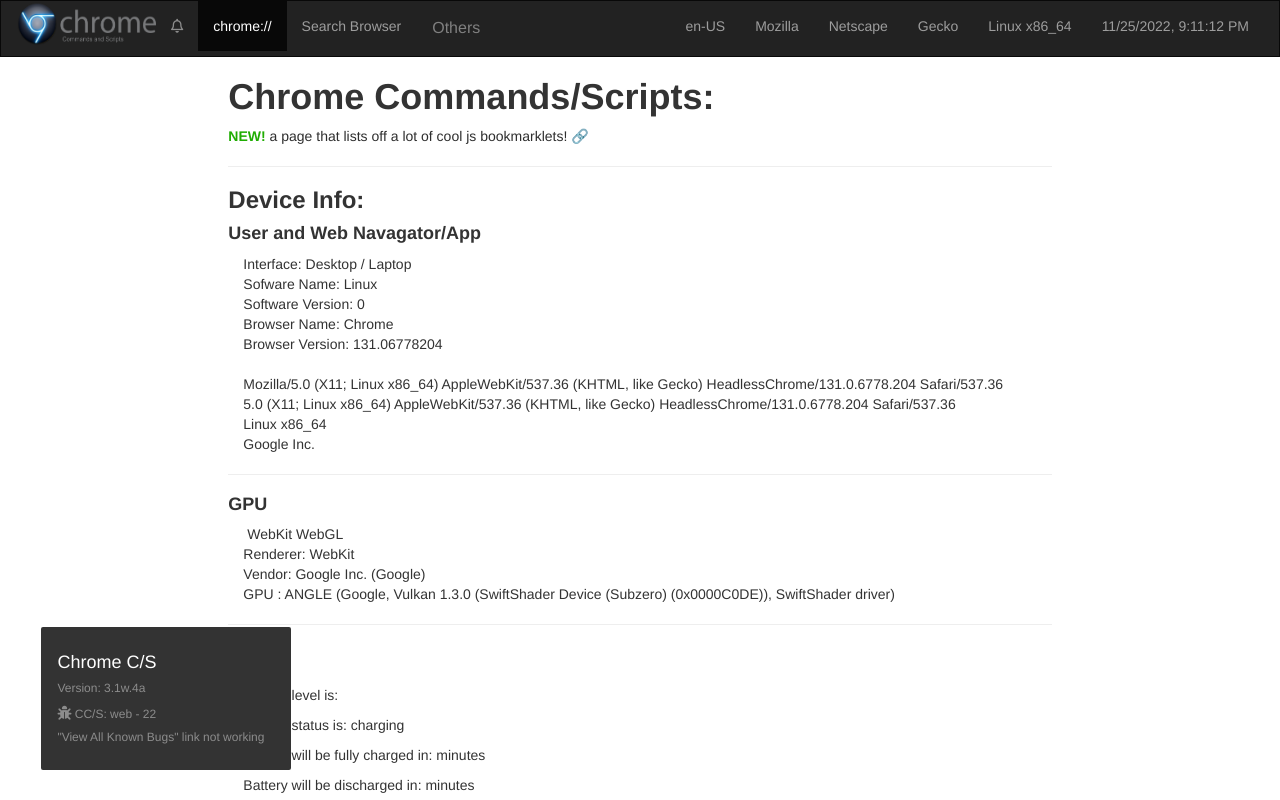
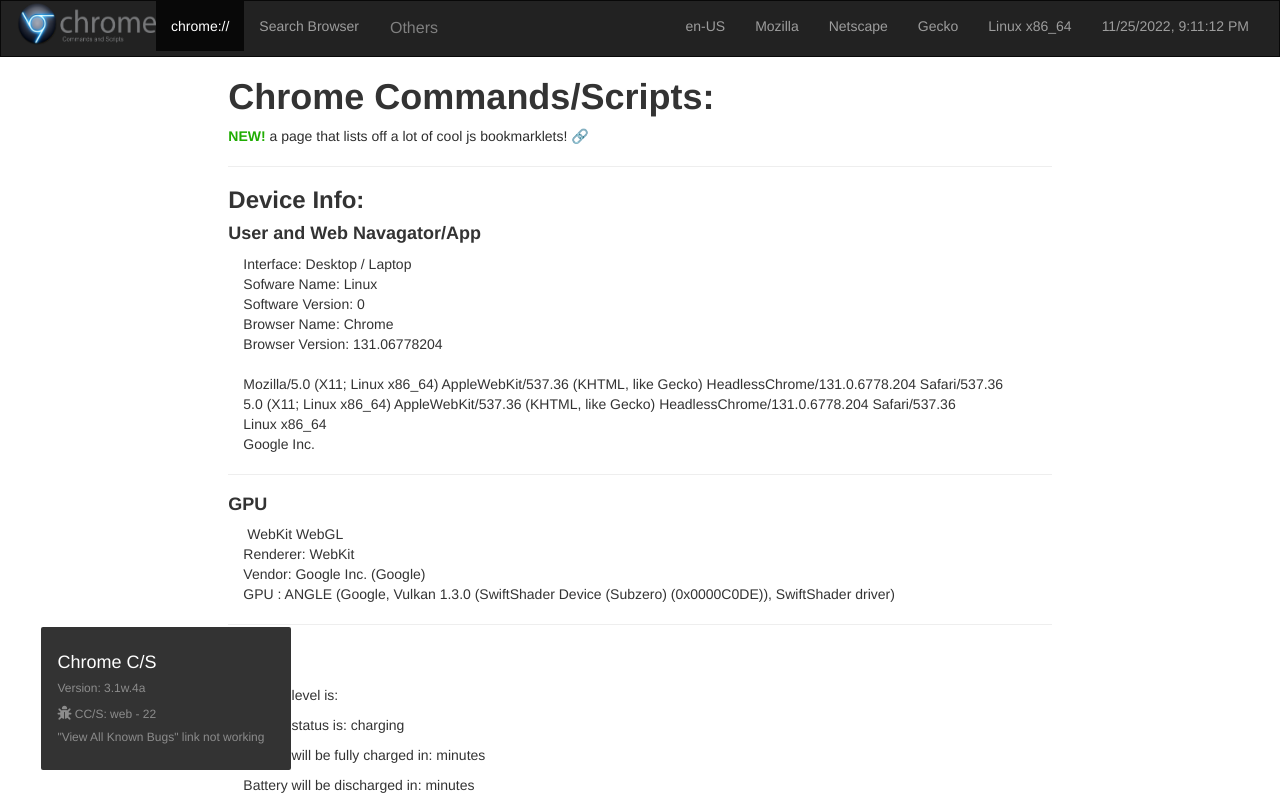
Before and after one commit to SpiritXIV/Chrome-Hidden-Files, a website: page www/index.html in a window 1280 px wide. Shown: the top 800 px of the page. Drawn offline with nearby package versions, Linux system fonts and the light colour scheme; some packages are replaced by stand-ins of ours; files that its build step writes are made by us from their sources; a script that the page names is missing.

Commit message:
Update index.html

```diff
--- a/www/index.html
+++ b/www/index.html
@@ -183,7 +183,6 @@
     </div>
     <div class="collapse navbar-collapse" id="myNavbar">
       <ul class="nav navbar-nav">
-                <li><a><norm data-toggle="modal" data-target="#myModal" class='far fa-bell' style='font-size:14px'></norm></a></li>
         <li class="active"><a href="chromeurls.html">chrome://</a></li>
         <li><a href="search.html">Search Browser</a></li>
         <div class="dropdown">
```
